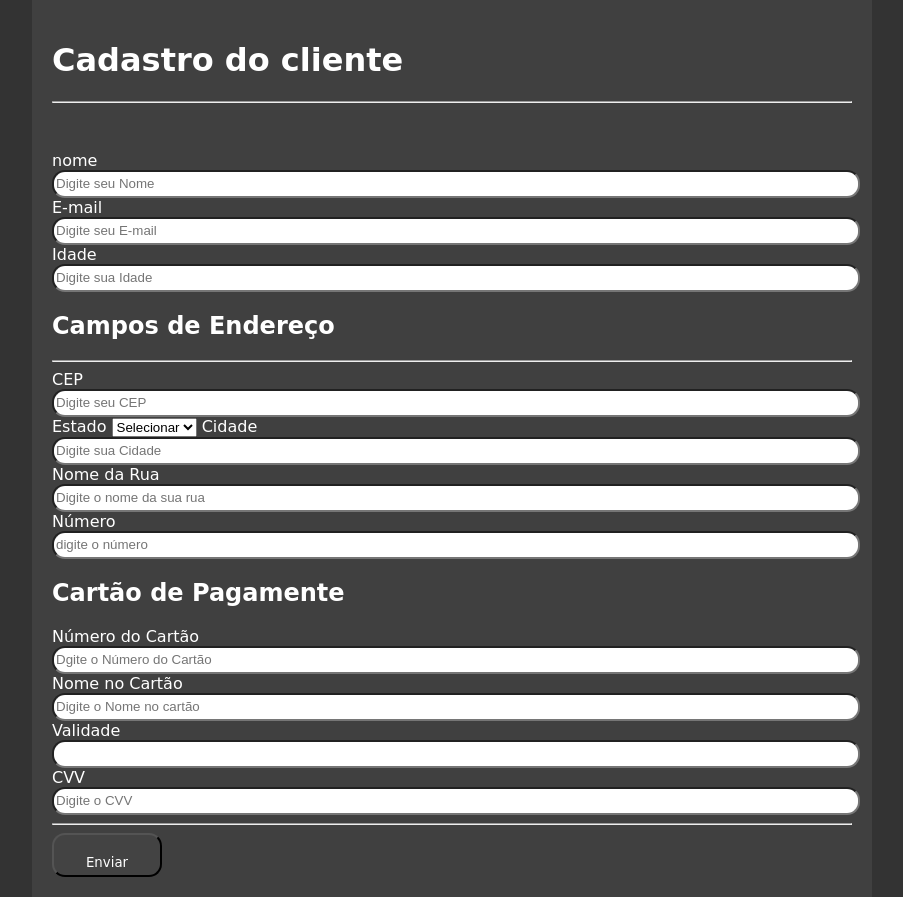
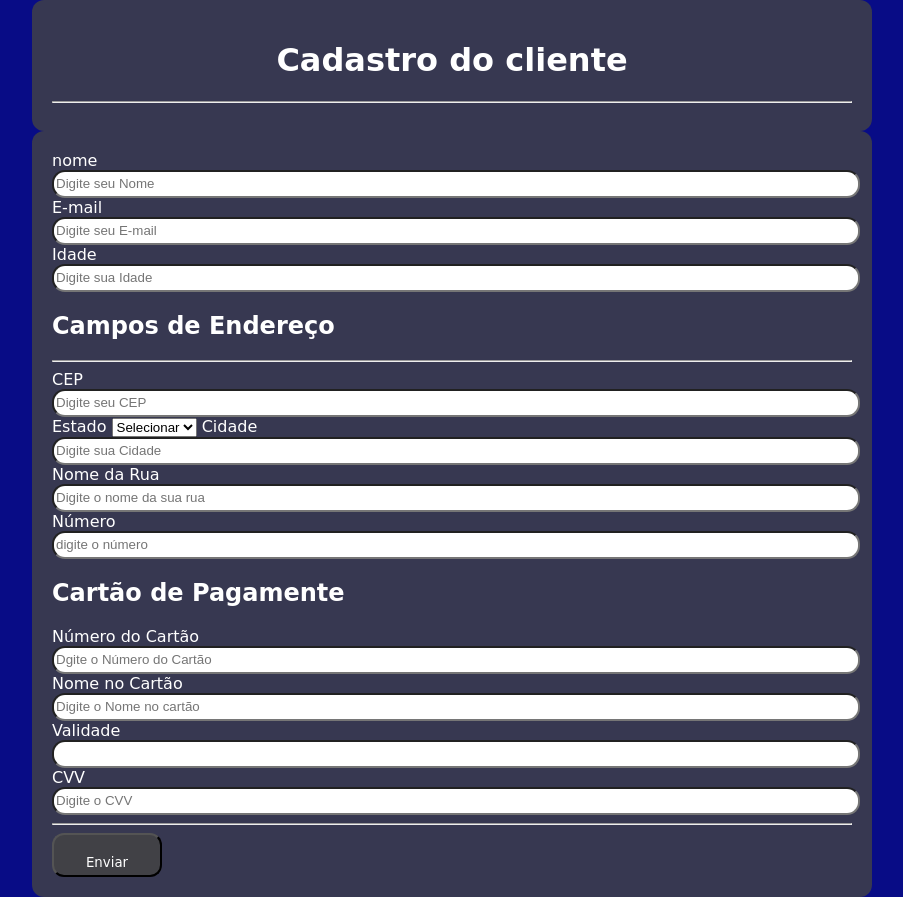
Before and after one commit to DC-FS04-SUL/formulario_simples_5, a plain HTML site: page index.html in a window 1280 px wide. Shown: the whole page, without its empty margins (188-1091 px from the left). Drawn offline with Linux system fonts and the light colour scheme; a web font is replaced by a local one.

Commit message:
alterado cor de fundo, as bordas do formulario, o cursor e centralizado o cadastro

```diff
--- a/estilos/style.css
+++ b/estilos/style.css
@@ -1,7 +1,7 @@
 body{
     padding: 0%;
     margin: 0%;
-    background-color: #333
+    background-color: #080c86
 }
 .container{
     font-family: 'Chilanka', cursive, Arial, Helvetica, sans-serif;
@@ -9,14 +9,20 @@ body{
     margin: 0 auto;
     padding: 20px;
     background-color: #444444c9;
-    color: white;
+    border-radius: 12px;
+    color: rgb(255, 255, 255);
 }
+.Cadastro{
+    text-align: center;
+}
+
 input{
     width: 800px;
     height: 22px;
     border-radius: 13px;
+
 }
 input#botao:hover{
     background-color: blue  ;
-    cursor: pointer;
+    cursor: grab;
 }
--- a/index.html
+++ b/index.html
@@ -17,8 +17,9 @@
     </head>
     <body>
         <header class="container">
-            <h1>Cadastro do cliente</h1>
+            <h1 class="Cadastro">Cadastro do cliente</h1>
             <hr>
+
         </header>
 
         <form class="container">
```
